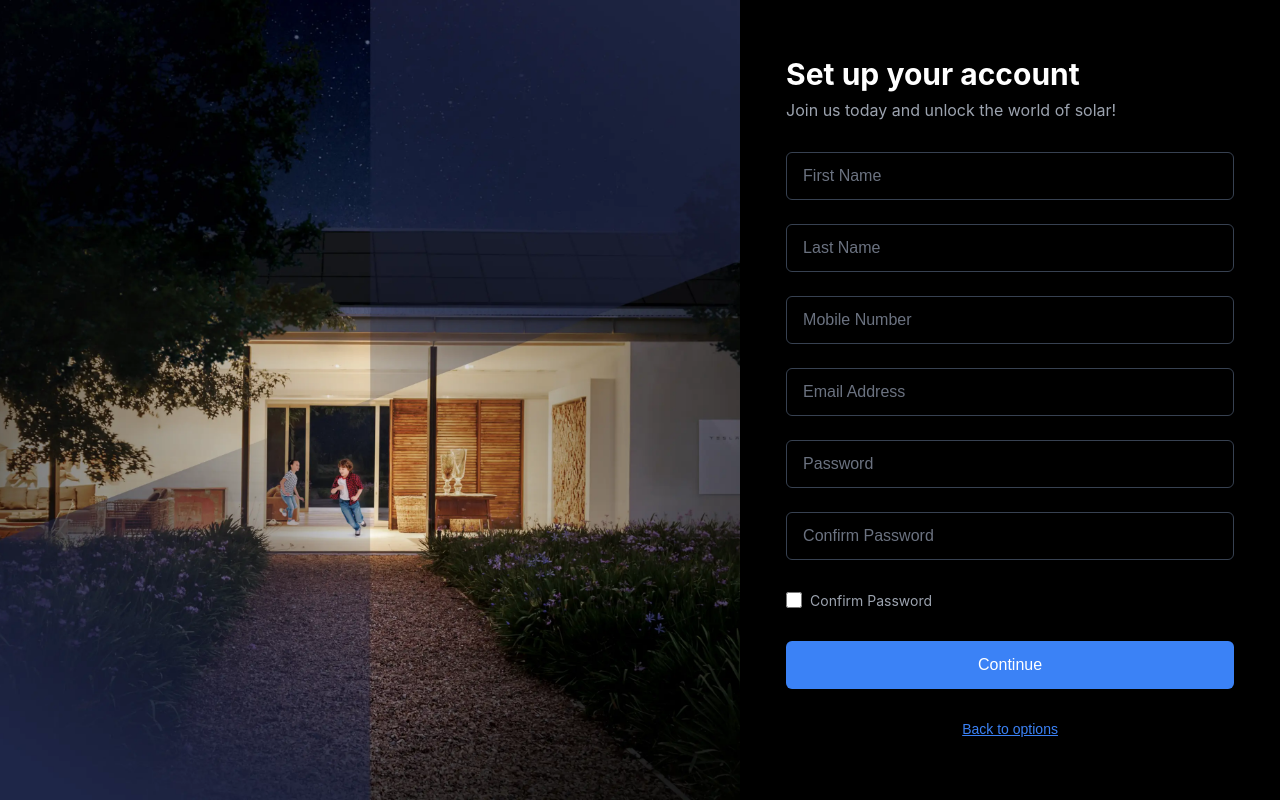
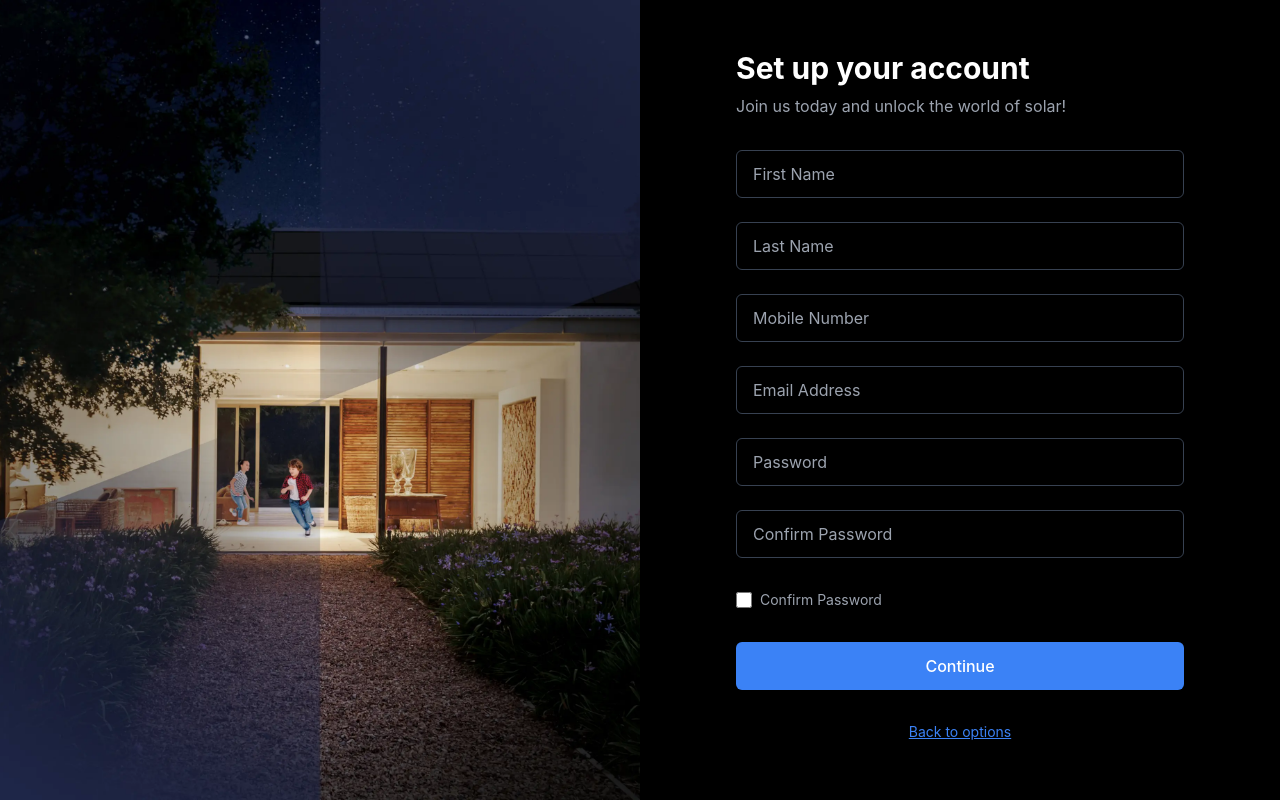
Before and after one commit to vyom2004gupta/SolarSaarthi, a React (Create React App) app: page /signup in a window 1280 px wide. Built offline with nearby package versions, Linux system fonts and the light colour scheme.

Commit message:
Tailwind Css modified changes

```diff
--- a/package.json
+++ b/package.json
@@ -41,5 +41,10 @@
       "last 1 firefox version",
       "last 1 safari version"
     ]
+  },
+  "devDependencies": {
+    "autoprefixer": "^10.4.21",
+    "postcss": "^8.5.3",
+    "tailwindcss": "^3.4.1"
   }
 }
--- /dev/null
+++ b/postcss.config.js
@@ -0,0 +1,6 @@
+module.exports = {
+    plugins: {
+      tailwindcss: {},
+      autoprefixer: {},
+    },
+  };
--- a/src/App.css
+++ /dev/null
@@ -1,38 +0,0 @@
-.App {
-  text-align: center;
-}
-
-.App-logo {
-  height: 40vmin;
-  pointer-events: none;
-}
-
-@media (prefers-reduced-motion: no-preference) {
-  .App-logo {
-    animation: App-logo-spin infinite 20s linear;
-  }
-}
-
-.App-header {
-  background-color: #282c34;
-  min-height: 100vh;
-  display: flex;
-  flex-direction: column;
-  align-items: center;
-  justify-content: center;
-  font-size: calc(10px + 2vmin);
-  color: white;
-}
-
-.App-link {
-  color: #61dafb;
-}
-
-@keyframes App-logo-spin {
-  from {
-    transform: rotate(0deg);
-  }
-  to {
-    transform: rotate(360deg);
-  }
-}
--- a/src/SignupOptions.css
+++ /dev/null
@@ -1,222 +0,0 @@
-/* Main container */
-.signup-options-container {
-  display: flex;
-  min-height: 100vh;
-  font-family: -apple-system, BlinkMacSystemFont, "Segoe UI", Roboto, Oxygen, Ubuntu, Cantarell, "Open Sans",
-    "Helvetica Neue", sans-serif;
-}
-
-/* Left side - Image */
-.image-container {
-  display: none;
-  width: 70%;
-  position: relative;
-}
-
-.home-image {
-  width: 100%;
-  height: 100%;
-  object-fit: cover;
-  position: absolute;
-}
-
-/* Right side - Options */
-.options-container {
-  width: 100%;
-  background-color: #ffffff;
-  color: #000000;
-  padding: 2rem;
-  display: flex;
-  flex-direction: column;
-  justify-content: center;
-}
-
-.options-content {
-  max-width: 28rem;
-  margin: 0 auto;
-  width: 100%;
-}
-
-/* Logo and company name */
-.logo-container {
-  display: flex;
-  align-items: center;
-  margin-bottom: 0.5rem;
-}
-
-.logo-circle {
-  width: 2rem;
-  height: 2rem;
-  background-color: #c4c4c4;
-  border-radius: 50%;
-  margin-right: 0.75rem;
-  margin-bottom: 0.9rem;
-}
-
-.company-name {
-  font-size: 2.875rem;
-  font-weight: 700;
-  margin: 0;
-  font-family: "Poppins", sans-serif;
-}
-
-.join-subtitle {
-  color: #9ca3af;
-  margin-bottom: 2rem;
-  font-size: 2rem;
-  font-family: "Poppins", sans-serif;
-}
-
-/* Social signup buttons */
-.social-signup-container {
-  display: flex;
-  flex-direction: column;
-  gap: 1rem;
-  margin-bottom: 1.5rem;
-}
-
-.social-signup-button {
-  display: flex;
-  align-items: center;
-  justify-content: center;
-  gap: 10px;
-  width: 100%;
-  height: 3rem;
-  border-radius: 2rem;
-  font-size: 1rem;
-  font-weight: 500;
-  cursor: pointer;
-  border: 1px solid #4b5563;
-  background-color: transparent;
-  color: #000000;
-  transition: background-color 0.2s;
-  font-family: "Avenir", sans-serif;
-}
-
-.social-signup-button:hover {
-  background-color: rgba(0.1, 0.1, 0.1, 0.1);
-}
-
-/* 🧠 Common icon style for both Google & Apple */
-.social-icon-img {
-  width: 20px;
-  height: 20px;
-  object-fit: contain;
-}
-
-.facebook-icon-img {
-  width: 24px;
-  height: 24px;
-  margin-left: -14px;
-  margin-right: 12px;
-}
-
-.google-icon-img {
-  width: 20px;
-  height: 20px;
-  margin-left: -26px;
-  margin-right: 15px;
-}
-/* Divider */
-.divider {
-  display: flex;
-  align-items: center;
-  margin: 1.5rem 0;
-  color: #9ca3af;
-}
-
-.divider::before,
-.divider::after {
-  content: "";
-  flex: 1;
-  border-bottom: 1px solid #4b5563;
-}
-
-.divider-text {
-  padding: 0 1rem;
-  font-size: 0.875rem;
-  font-family: "Poppins", sans-serif;
-}
-
-/* Email signup button */
-.email-signup-button {
-  width: 100%;
-  height: 3rem;
-  background-color: #000000;
-  color: #ffffff;
-  border: none;
-  border-radius: 2rem;
-  font-size: 1rem;
-  font-weight: 500;
-  cursor: pointer;
-  border: 1px solid #4b5563;
-  margin-bottom: 1.5rem;
-  transition: background-color 0.2s;
-  font-family: "Poppins", sans-serif;
-}
-
-.email-signup-button:hover {
-  background-color: rgba(0.8, 0.8, 0.8, 0.5);
-}
-
-/* Terms text */
-.terms-text {
-  font-size: 0.75rem;
-  color: #9ca3af;
-  margin: 1.5rem 0;
-  text-align: center;
-  font-family: "Poppins", sans-serif;
-}
-
-.terms-link {
-  color: #3b82f6;
-  text-decoration: none;
-}
-
-.terms-link:hover {
-  text-decoration: underline;
-}
-
-/* Account prompt */
-.account-prompt {
-  display: flex;
-  flex-direction: column;
-  align-items: center;
-  margin-top: 1.5rem;
-  gap: 0.75rem;
-}
-
-.account-prompt p {
-  color: #9ca3af;
-  font-size: 0.875rem;
-  margin: 0;
-}
-
-.login-button {
-  width: 100%;
-  height: 3rem;
-  background-color: transparent;
-  color: #000000;
-  border: 1px solid #4b5563;
-  border-radius: 2rem;
-  font-size: 1rem;
-  font-weight: 500;
-  cursor: pointer;
-  transition: background-color 0.2s;
-  font-family: "Poppins", sans-serif;
-}
-
-.login-button:hover {
-  background-color: rgba(0.1, 0.1, 0.1, 0.1);
-}
-
-/* Media query for desktop */
-@media (min-width: 768px) {
-  .image-container {
-    display: block;
-  }
-
-  .options-container {
-    width: 50%;
-  }
-}
--- a/src/SignupOptions.js
+++ b/src/SignupOptions.js
@@ -1,5 +1,4 @@
 import { useNavigate } from "react-router-dom";
-import "./SignupOptions.css";
 import { supabase } from "./supabase/supabaseClient.js";
 
 function SignupOptions() {
@@ -40,61 +39,81 @@ function SignupOptions() {
   };
 
   return (
-    <div className="signup-options-container">
+    <div className="flex min-h-screen font-sans">
       {/* Left side - Image */}
-      <div className="image-container">
-        <img src="/images/SignupOptionsimage.jpg" alt="Scenery" className="home-image" />
+      <div className="hidden md:block w-1/2 relative">
+        <img
+          src="/images/SignupOptionsimage.jpg"
+          alt="Scenery"
+          className="w-full h-full object-cover absolute"
+        />
       </div>
 
       {/* Right side - Options */}
-      <div className="options-container">
-        <div className="options-content">
-          <div className="logo-circle"></div>
-          <div className="logo-container">
-            <h1 className="company-name">SolarSaarthi</h1>
+      <div className="w-full md:w-1/2 bg-white text-black p-8 flex flex-col justify-center">
+        <div className="max-w-md mx-auto w-full">
+          <div className="w-8 h-8 bg-gray-300 rounded-full mb-2 mr-3"></div>
+          <div className="flex items-center">
+            <h1 className="text-5xl font-bold font-poppins">SolarSaarthi</h1>
           </div>
 
-          <p className="join-subtitle">Join us today</p>
+          <p className="text-4xl text-gray-400 mb-8 font-poppins">Join us today</p>
 
           {/* Social Signup Buttons */}
-          <div className="social-signup-container">
+          <div className="flex flex-col gap-4 mb-6">
             <button
-              className="social-signup-button google-button"
+              className="flex items-center justify-center gap-2.5 w-full h-12 rounded-full text-base font-medium border border-gray-600 bg-transparent text-black hover:bg-gray-100 transition-colors"
               onClick={() => handleSocialSignup("Google")}
             >
-              <img src="/images/search.png" alt="Google icon" className="social-icon-img google-icon-img" />
+              <img
+                src="/images/search.png"
+                alt="Google icon"
+                className="w-5 h-5 object-contain -ml-6 mr-4"
+              />
               Sign up with Google
             </button>
 
             <button
-              className="social-signup-button facebook-button"
+              className="flex items-center justify-center gap-2.5 w-full h-12 rounded-full text-base font-medium border border-gray-600 bg-transparent text-black hover:bg-gray-100 transition-colors"
               onClick={() => handleSocialSignup("Facebook")}
             >
-              <img src="/images/facebook.png" alt="Facebook icon" className="social-icon-img facebook-icon-img" />
+              <img
+                src="/images/facebook.png"
+                alt="Facebook icon"
+                className="w-6 h-6 object-contain -ml-3 mr-3"
+              />
               Sign up with Facebook
             </button>
           </div>
 
-          <div className="divider">
-            <span className="divider-text">OR</span>
+          <div className="flex items-center my-6 text-gray-400">
+            <div className="flex-1 border-b border-gray-600"></div>
+            <span className="px-4 text-sm font-poppins">OR</span>
+            <div className="flex-1 border-b border-gray-600"></div>
           </div>
 
           {/* Email/Phone Signup Button */}
-          <button className="email-signup-button" onClick={navigateToSignup}>
+          <button
+            className="w-full h-12 bg-black text-white rounded-full text-base font-medium border border-gray-600 mb-6 hover:bg-opacity-80 transition-colors font-poppins"
+            onClick={navigateToSignup}
+          >
             Sign up with phone or email
           </button>
 
           {/* Terms Agreement */}
-          <p className="terms-text">
+          <p className="text-xs text-gray-400 my-6 text-center font-poppins">
             By signing up, you agree to the{" "}
-            <a href="#" className="terms-link">Terms of Service</a> and{" "}
-            <a href="#" className="terms-link">Privacy Policy</a>, including cookie use.
+            <a href="#" className="text-blue-500 hover:underline">Terms of Service</a> and{" "}
+            <a href="#" className="text-blue-500 hover:underline">Privacy Policy</a>, including cookie use.
           </p>
 
           {/* Already have account */}
-          <div className="account-prompt">
-            <p>Already have an account?</p>
-            <button className="login-button" onClick={navigateToLogin}>
+          <div className="flex flex-col items-center mt-6 gap-3">
+            <p className="text-sm text-gray-400">Already have an account?</p>
+            <button
+              className="w-full h-12 bg-transparent text-black border border-gray-600 rounded-full text-base font-medium hover:bg-gray-100 transition-colors font-poppins"
+              onClick={navigateToLogin}
+            >
               Log in
             </button>
           </div>
--- a/src/SignupPage.css
+++ /dev/null
@@ -1,145 +0,0 @@
-/* Main container */
-.signup-container {
-    display: flex;
-    min-height: 100vh;
-    font-family: -apple-system, BlinkMacSystemFont, "Segoe UI", Roboto, Oxygen, Ubuntu, Cantarell, "Open Sans",
-      "Helvetica Neue", sans-serif;
-  }
-
-  /* Left side - Image */
-  .image-container {
-    display: none;
-    width: 50%;
-    position: relative;
-  }
-
-  .home-image {
-    width: 100%;
-    height: 100%;
-    object-fit: cover;
-    position: absolute;
-  }
-
-  /* Right side - Form */
-  .form-container {
-    width: 100%;
-    background-color: #000000;
-    color: #ffffff;
-    padding: 2rem;
-    display: flex;
-    flex-direction: column;
-    justify-content: center;
-  }
-
-  .form-content {
-    max-width: 28rem;
-    margin: 0 auto;
-    width: 100%;
-  }
-
-  .form-title {
-    font-size: 1.875rem;
-    font-weight: 700;
-    margin-bottom: 0.5rem;
-  }
-
-  .form-subtitle {
-    color: #9ca3af;
-    margin-bottom: 2rem;
-  }
-
-  .signup-form {
-    display: flex;
-    flex-direction: column;
-    gap: 1rem;
-  }
-
-  .form-field {
-    margin-bottom: 0.5rem;
-  }
-
-  .form-input {
-    width: 100%;
-    height: 3rem;
-    padding: 0.75rem 1rem;
-    background-color: transparent;
-    border: 1px solid #374151;
-    border-radius: 0.375rem;
-    color: #ffffff;
-    font-size: 1rem;
-  }
-
-  .form-input::placeholder {
-    color: #6b7280;
-  }
-
-  .checkbox-container {
-    display: flex;
-    align-items: center;
-    gap: 0.5rem;
-    margin: 0.5rem 0;
-  }
-
-  .form-checkbox {
-    width: 1rem;
-    height: 1rem;
-    border: 1px solid #4b5563;
-    border-radius: 0.25rem;
-  }
-
-  .checkbox-label {
-    color: #9ca3af;
-    font-size: 0.875rem;
-  }
-
-  .submit-button {
-    width: 100%;
-    height: 3rem;
-    background-color: #3b82f6;
-    color: #ffffff;
-    border: none;
-    border-radius: 0.375rem;
-    font-size: 1rem;
-    font-weight: 500;
-    cursor: pointer;
-    margin-top: 0.5rem;
-  }
-
-  .submit-button:hover {
-    background-color: #2563eb;
-  }
-
-  /* Media query for desktop */
-  @media (min-width: 768px) {
-    .image-container {
-      display: block;
-    }
-
-    .form-container {
-      width: 50%;
-    }
-  }
-  .error-text {
-    color: red;
-    font-size: 0.875rem;
-    margin-top: 0.25rem;
-  }
-  /* Back button styling */
-.back-option {
-  margin-top: 1.5rem;
-  text-align: center;
-}
-
-.back-button {
-  background-color: transparent;
-  border: none;
-  color: #3b82f6;
-  cursor: pointer;
-  font-size: 0.875rem;
-  text-decoration: underline;
-  padding: 0.5rem;
-}
-
-.back-button:hover {
-  color: #2563eb;
-}
--- a/src/SignupPage.js
+++ b/src/SignupPage.js
@@ -1,9 +1,8 @@
 import { useState } from "react";
-import "./SignupPage.css";
 import { supabase } from "./supabase/supabaseClient.js";
 import { useNavigate } from "react-router-dom";
 
-function SignupPage({ onBackToOptions }) {
+function SignupPage() {
   const [formData, setFormData] = useState({
     firstName: "",
     lastName: "",
@@ -137,123 +136,134 @@ function SignupPage({ onBackToOptions }) {
   };
 
   return (
-    <div className="signup-container">
-      <div className="image-container">
+    <div className="flex min-h-screen font-sans">
+      {/* Left side - Image */}
+      <div className="hidden md:block w-1/2 relative">
         <img
           src="/images/signupimage.webp"
           alt="Modern home at night"
-          className="home-image"
+          className="w-full h-full object-cover absolute"
         />
       </div>
 
-      <div className="form-container">
-        <div className="form-content">
-          <h1 className="form-title">Set up your account</h1>
-          <p className="form-subtitle">Join us today and unlock the world of solar!</p>
+      {/* Right side - Form */}
+      <div className="w-full md:w-1/2 bg-black text-white p-8 flex flex-col justify-center">
+        <div className="max-w-md mx-auto w-full">
+          <h1 className="text-3xl font-bold mb-2">Set up your account</h1>
+          <p className="text-gray-400 mb-8">Join us today and unlock the world of solar!</p>
 
-          <form className="signup-form" onSubmit={handleSubmit}>
+          <form className="flex flex-col gap-4" onSubmit={handleSubmit}>
             {/* First Name */}
-            <div className="form-field">
+            <div className="mb-2">
               <input
                 type="text"
                 id="firstName"
                 placeholder="First Name"
-                className="form-input"
+                className="w-full h-12 px-4 py-3 bg-transparent border border-gray-700 rounded-md text-white text-base"
                 value={formData.firstName}
                 onChange={handleChange}
                 onBlur={handleBlur}
               />
-              {errors.firstName && <p className="error-text">{errors.firstName}</p>}
+              {errors.firstName && <p className="text-red-500 text-sm mt-1">{errors.firstName}</p>}
             </div>
 
             {/* Last Name */}
-            <div className="form-field">
+            <div className="mb-2">
               <input
                 type="text"
                 id="lastName"
                 placeholder="Last Name"
-                className="form-input"
+                className="w-full h-12 px-4 py-3 bg-transparent border border-gray-700 rounded-md text-white text-base"
                 value={formData.lastName}
                 onChange={handleChange}
                 onBlur={handleBlur}
               />
-              {errors.lastName && <p className="error-text">{errors.lastName}</p>}
+              {errors.lastName && <p className="text-red-500 text-sm mt-1">{errors.lastName}</p>}
             </div>
 
             {/* Mobile Number */}
-            <div className="form-field">
+            <div className="mb-2">
               <input
                 type="tel"
                 id="mobileNumber"
                 placeholder="Mobile Number"
-                className="form-input"
+                className="w-full h-12 px-4 py-3 bg-transparent border border-gray-700 rounded-md text-white text-base"
                 value={formData.mobileNumber}
                 onChange={handleChange}
                 onBlur={handleBlur}
               />
-              {errors.mobileNumber && <p className="error-text">{errors.mobileNumber}</p>}
+              {errors.mobileNumber && <p className="text-red-500 text-sm mt-1">{errors.mobileNumber}</p>}
             </div>
 
             {/* Email */}
-            <div className="form-field">
+            <div className="mb-2">
               <input
                 type="email"
                 id="email"
                 placeholder="Email Address"
-                className="form-input"
+                className="w-full h-12 px-4 py-3 bg-transparent border border-gray-700 rounded-md text-white text-base"
                 value={formData.email}
                 onChange={handleChange}
                 onBlur={handleBlur}
               />
-              {errors.email && <p className="error-text">{errors.email}</p>}
+              {errors.email && <p className="text-red-500 text-sm mt-1">{errors.email}</p>}
             </div>
 
             {/* Password */}
-            <div className="form-field">
+            <div className="mb-2">
               <input
                 type="password"
                 id="password"
                 placeholder="Password"
-                className="form-input"
+                className="w-full h-12 px-4 py-3 bg-transparent border border-gray-700 rounded-md text-white text-base"
                 value={formData.password}
                 onChange={handleChange}
                 onBlur={handleBlur}
               />
-              {errors.password && <p className="error-text">{errors.password}</p>}
+              {errors.password && <p className="text-red-500 text-sm mt-1">{errors.password}</p>}
             </div>
 
             {/* Confirm Password */}
-            <div className="form-field">
+            <div className="mb-2">
               <input
                 type="password"
                 id="confirmPassword"
                 placeholder="Confirm Password"
-                className="form-input"
+                className="w-full h-12 px-4 py-3 bg-transparent border border-gray-700 rounded-md text-white text-base"
                 value={formData.confirmPassword}
                 onChange={handleChange}
                 onBlur={handleBlur}
               />
-              {errors.confirmPassword && <p className="error-text">{errors.confirmPassword}</p>}
+              {errors.confirmPassword && <p className="text-red-500 text-sm mt-1">{errors.confirmPassword}</p>}
             </div>
-            <div className="checkbox-container">
+
+            <div className="flex items-center gap-2 my-2">
               <input
                 type="checkbox"
                 id="confirmPasswordCheck"
-                className="form-checkbox"
+                className="w-4 h-4 border border-gray-600 rounded"
               />
-              <label htmlFor="confirmPasswordCheck" className="checkbox-label">
+              <label htmlFor="confirmPasswordCheck" className="text-gray-400 text-sm">
                 Confirm Password
               </label>
-            </div>
+            </div>
+
             {/* Submit Button */}
-            <button type="submit" className="submit-button" disabled={loading}>
+            <button
+              type="submit"
+              className="w-full h-12 bg-blue-500 text-white border-none rounded-md text-base font-medium cursor-pointer mt-2 hover:bg-blue-600 transition-colors"
+              disabled={loading}
+            >
               {loading ? "Signing up..." : "Continue"}
             </button>
           </form>
 
           {/* Back to Options Button */}
-          <div className="back-option">
-            <button className="back-button" onClick={() => navigate("/")}>
+          <div className="mt-6 text-center">
+            <button
+              className="bg-transparent border-none text-blue-500 cursor-pointer text-sm underline p-2 hover:text-blue-600"
+              onClick={() => navigate("/")}
+            >
               Back to options
             </button>
           </div>
--- a/src/index.css
+++ b/src/index.css
@@ -1,3 +1,11 @@
+@tailwind base;
+@tailwind components;
+@tailwind utilities;
+
+/* Custom font imports if needed */
+@import url('https://fonts.googleapis.com/css2?family=Poppins:wght@400;500;600;700&display=swap');
+
+/* Any minimal resets not covered by Tailwind */
 * {
   margin: 0;
   padding: 0;
@@ -5,13 +13,6 @@
 }
 
 body {
-  margin: 0;
-  font-family: -apple-system, BlinkMacSystemFont, "Segoe UI", "Roboto", "Oxygen", "Ubuntu", "Cantarell", "Fira Sans",
-    "Droid Sans", "Helvetica Neue", sans-serif;
   -webkit-font-smoothing: antialiased;
   -moz-osx-font-smoothing: grayscale;
 }
-
-code {
-  font-family: source-code-pro, Menlo, Monaco, Consolas, "Courier New", monospace;
-}
--- /dev/null
+++ b/tailwind.config.js
@@ -0,0 +1,15 @@
+/** @type {import('tailwindcss').Config} */
+module.exports = {
+    content: [
+      "./src/**/*.{js,jsx,ts,tsx}",
+    ],
+    theme: {
+      extend: {
+        fontFamily: {
+          'sans': ['-apple-system', 'BlinkMacSystemFont', '"Segoe UI"', 'Roboto', 'Oxygen', 'Ubuntu', 'Cantarell', '"Open Sans"', '"Helvetica Neue"', 'sans-serif'],
+          'poppins': ['Poppins', 'sans-serif'],
+        },
+      },
+    },
+    plugins: [],
+  }
```
Also changed, not shown: 1 other file (tests, documents, lock files or other folders).
